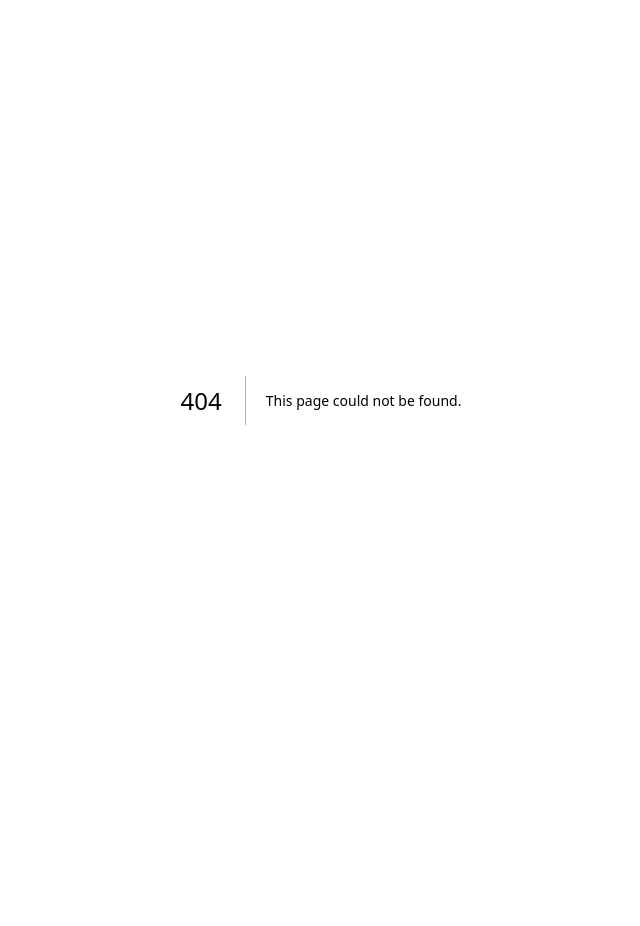
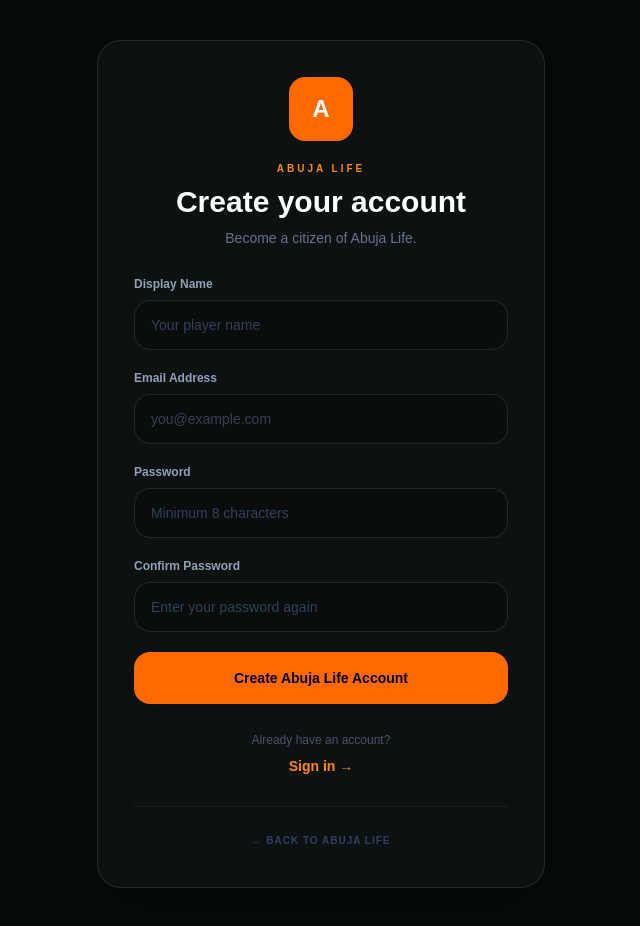
Before and after one commit to divinealex533-commits/abuja-life, a Next.js app: page /signup in a window 1280 px wide. Before the commit this address had no page. Shown: the whole page, without its empty margins (319-959 px from the left). Before the commit the page ends 800 px from the top, so only its background shows below. Built offline with nearby package versions, Linux system fonts and the light colour scheme.

Commit message:
Add Abuja Life registration page

```diff
--- /dev/null
+++ b/src/app/signup/page.tsx
@@ -0,0 +1,324 @@
+"use client";
+
+import { FormEvent, useState } from "react";
+import Link from "next/link";
+import { useRouter } from "next/navigation";
+
+export default function SignupPage() {
+  const router = useRouter();
+
+  const [displayName, setDisplayName] =
+    useState("");
+
+  const [email, setEmail] =
+    useState("");
+
+  const [password, setPassword] =
+    useState("");
+
+  const [confirmPassword, setConfirmPassword] =
+    useState("");
+
+  const [loading, setLoading] =
+    useState(false);
+
+  const [error, setError] =
+    useState("");
+
+  const [success, setSuccess] =
+    useState("");
+
+  async function handleSubmit(
+    event: FormEvent<HTMLFormElement>
+  ) {
+    event.preventDefault();
+
+    setError("");
+    setSuccess("");
+
+    const cleanName = displayName.trim();
+    const cleanEmail = email.trim();
+
+    if (!cleanName) {
+      setError(
+        "Please enter your display name."
+      );
+      return;
+    }
+
+    if (cleanName.length > 50) {
+      setError(
+        "Display name cannot exceed 50 characters."
+      );
+      return;
+    }
+
+    if (!cleanEmail) {
+      setError(
+        "Please enter your email address."
+      );
+      return;
+    }
+
+    if (password.length < 8) {
+      setError(
+        "Password must be at least 8 characters."
+      );
+      return;
+    }
+
+    if (password !== confirmPassword) {
+      setError(
+        "Passwords do not match."
+      );
+      return;
+    }
+
+    setLoading(true);
+
+    try {
+      const response = await fetch(
+        "/api/auth/register",
+        {
+          method: "POST",
+          headers: {
+            "Content-Type":
+              "application/json",
+          },
+          body: JSON.stringify({
+            displayName: cleanName,
+            email: cleanEmail,
+            password,
+          }),
+        }
+      );
+
+      const data =
+        await response.json().catch(
+          () => null
+        );
+
+      if (!response.ok) {
+        if (
+          data?.code ===
+          "REGISTRATIONS_DISABLED"
+        ) {
+          setError(
+            "New registrations are currently disabled. Please try again later."
+          );
+        } else {
+          setError(
+            data?.error ||
+              "Unable to create your account."
+          );
+        }
+
+        return;
+      }
+
+      if (
+        data?.requiresEmailConfirmation
+      ) {
+        setSuccess(
+          "Account created successfully. Please check your email to confirm your account."
+        );
+
+        setPassword("");
+        setConfirmPassword("");
+        return;
+      }
+
+      setSuccess(
+        "Account created successfully. Redirecting..."
+      );
+
+      setTimeout(() => {
+        router.push("/game");
+        router.refresh();
+      }, 700);
+    } catch (error) {
+      console.error(
+        "Signup error:",
+        error
+      );
+
+      setError(
+        "Something went wrong. Please try again."
+      );
+    } finally {
+      setLoading(false);
+    }
+  }
+
+  return (
+    <main className="min-h-screen bg-[#050b0a] px-5 py-10 text-white">
+      <div className="mx-auto flex min-h-[calc(100vh-5rem)] w-full max-w-md items-center justify-center">
+        <div className="w-full rounded-3xl border border-white/10 bg-white/[0.03] p-7 shadow-2xl backdrop-blur-xl sm:p-9">
+          <div className="text-center">
+            <div className="mx-auto flex h-16 w-16 items-center justify-center rounded-2xl bg-orange-500 text-2xl font-black">
+              A
+            </div>
+
+            <p className="mt-5 text-[10px] font-black uppercase tracking-[0.3em] text-orange-400">
+              ABUJA LIFE
+            </p>
+
+            <h1 className="mt-2 text-3xl font-black">
+              Create your account
+            </h1>
+
+            <p className="mt-2 text-sm text-slate-500">
+              Become a citizen of Abuja Life.
+            </p>
+          </div>
+
+          {error && (
+            <div className="mt-6 rounded-2xl border border-red-500/20 bg-red-500/10 px-4 py-3 text-sm leading-5 text-red-300">
+              {error}
+            </div>
+          )}
+
+          {success && (
+            <div className="mt-6 rounded-2xl border border-green-500/20 bg-green-500/10 px-4 py-3 text-sm leading-5 text-green-300">
+              {success}
+            </div>
+          )}
+
+          <form
+            onSubmit={handleSubmit}
+            className="mt-7 space-y-5"
+          >
+            <div>
+              <label
+                htmlFor="displayName"
+                className="mb-2 block text-xs font-bold text-slate-400"
+              >
+                Display Name
+              </label>
+
+              <input
+                id="displayName"
+                type="text"
+                value={displayName}
+                onChange={(event) =>
+                  setDisplayName(
+                    event.target.value
+                  )
+                }
+                placeholder="Your player name"
+                maxLength={50}
+                autoComplete="name"
+                disabled={loading}
+                className="w-full rounded-2xl border border-white/10 bg-black/20 px-4 py-3.5 text-sm text-white outline-none transition placeholder:text-slate-700 focus:border-orange-500/50 focus:bg-orange-500/[0.03]"
+              />
+            </div>
+
+            <div>
+              <label
+                htmlFor="email"
+                className="mb-2 block text-xs font-bold text-slate-400"
+              >
+                Email Address
+              </label>
+
+              <input
+                id="email"
+                type="email"
+                value={email}
+                onChange={(event) =>
+                  setEmail(
+                    event.target.value
+                  )
+                }
+                placeholder="you@example.com"
+                autoComplete="email"
+                disabled={loading}
+                className="w-full rounded-2xl border border-white/10 bg-black/20 px-4 py-3.5 text-sm text-white outline-none transition placeholder:text-slate-700 focus:border-orange-500/50 focus:bg-orange-500/[0.03]"
+              />
+            </div>
+
+            <div>
+              <label
+                htmlFor="password"
+                className="mb-2 block text-xs font-bold text-slate-400"
+              >
+                Password
+              </label>
+
+              <input
+                id="password"
+                type="password"
+                value={password}
+                onChange={(event) =>
+                  setPassword(
+                    event.target.value
+                  )
+                }
+                placeholder="Minimum 8 characters"
+                autoComplete="new-password"
+                disabled={loading}
+                className="w-full rounded-2xl border border-white/10 bg-black/20 px-4 py-3.5 text-sm text-white outline-none transition placeholder:text-slate-700 focus:border-orange-500/50 focus:bg-orange-500/[0.03]"
+              />
+            </div>
+
+            <div>
+              <label
+                htmlFor="confirmPassword"
+                className="mb-2 block text-xs font-bold text-slate-400"
+              >
+                Confirm Password
+              </label>
+
+              <input
+                id="confirmPassword"
+                type="password"
+                value={confirmPassword}
+                onChange={(event) =>
+                  setConfirmPassword(
+                    event.target.value
+                  )
+                }
+                placeholder="Enter your password again"
+                autoComplete="new-password"
+                disabled={loading}
+                className="w-full rounded-2xl border border-white/10 bg-black/20 px-4 py-3.5 text-sm text-white outline-none transition placeholder:text-slate-700 focus:border-orange-500/50 focus:bg-orange-500/[0.03]"
+              />
+            </div>
+
+            <button
+              type="submit"
+              disabled={loading}
+              className="w-full rounded-2xl bg-orange-500 px-5 py-4 text-sm font-black text-black transition hover:bg-orange-400 disabled:cursor-not-allowed disabled:opacity-50"
+            >
+              {loading
+                ? "Creating account..."
+                : "Create Abuja Life Account"}
+            </button>
+          </form>
+
+          <div className="mt-7 text-center">
+            <p className="text-xs text-slate-600">
+              Already have an account?
+            </p>
+
+            <Link
+              href="/login"
+              className="mt-2 inline-block text-sm font-black text-orange-400 transition hover:text-orange-300"
+            >
+              Sign in →
+            </Link>
+          </div>
+
+          <div className="mt-7 border-t border-white/5 pt-5 text-center">
+            <Link
+              href="/"
+              className="text-[10px] font-bold uppercase tracking-widest text-slate-700 transition hover:text-slate-400"
+            >
+              ← Back to Abuja Life
+            </Link>
+          </div>
+        </div>
+      </div>
+    </main>
+  );
+}
```
